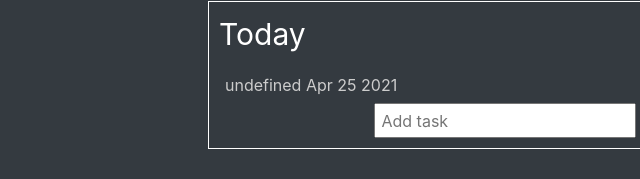
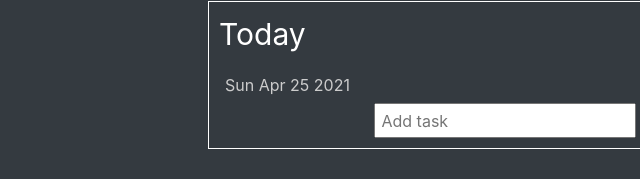
Before and after one commit to Adventure-maker/ToDoList, a plain HTML site: page index.html in a window 1280 px wide. Shown: the part 163-342 px from the top of the page, 112-752 px from the left. Drawn offline with nearby package versions, Linux system fonts and the light colour scheme.

Commit message:
completed

```diff
--- a/main.js
+++ b/main.js
@@ -28,8 +28,8 @@ function elementCreation() {
     var checkbox = document.createElement('input');
     checkbox.type = 'checkbox';
     checkbox.addEventListener('change', () => {
-       name.style.textDecoration = 'line-through'
-       checkbox.setAttribute('disabled', true)
+        name.style.textDecoration = 'line-through'
+        checkbox.setAttribute('disabled', true)
     })
 
     var name = document.createElement('p')
@@ -41,6 +41,7 @@ function elementCreation() {
 
     var editBtn = document.createElement('button');
     editBtn.setAttribute('class', 'btn')
+    editBtn.setAttribute('id', 'edit')
 
     var pencil = document.createElement('i');
     pencil.setAttribute('class', 'fa fa-pencil text-success')
--- a/time.js
+++ b/time.js
@@ -4,22 +4,23 @@ const dateDisplay = document.getElementById('date');
 const yearDisplay = document.getElementById('year')
 
 var time = new Date();
-var day = time.getDay()
+var day = time.getDay() + 1;
 var month = time.getMonth() + 1
 var year = time.getFullYear()
 var date = time.getDate();
 
 var dayName = {
-    1 : 'mon',
-    2: 'Tue',
-    3: 'Wed',
-    4 : 'Thur',
-    5 : 'Fri',
-    6 : 'Sat',
-    7 : 'Sun'
+    1 : 'Sun',
+    2 : 'mon',
+    3: 'Tue',
+    4: 'Wed',
+    5 : 'Thur',
+    6 : 'Fri',
+    7 : 'Sat'
 }
 
 dayDisplay.innerHTML = dayName[day];
+console.log(day)
 
 var monthName = {
     1 : 'Jan',
```
Also changed, not shown: index.html (+2 -2 lines).
